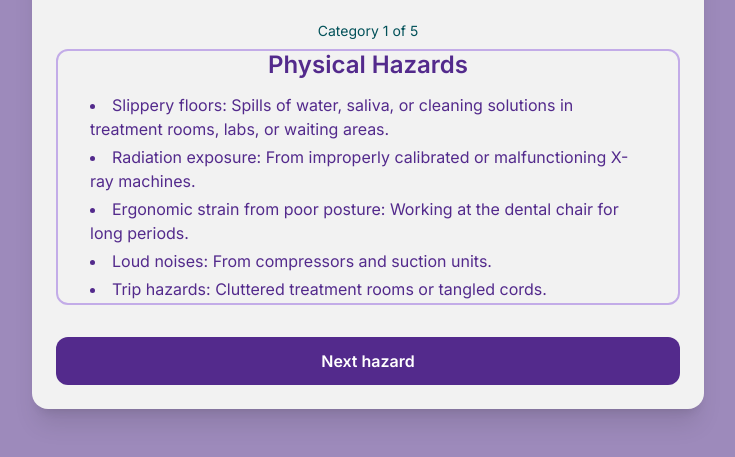
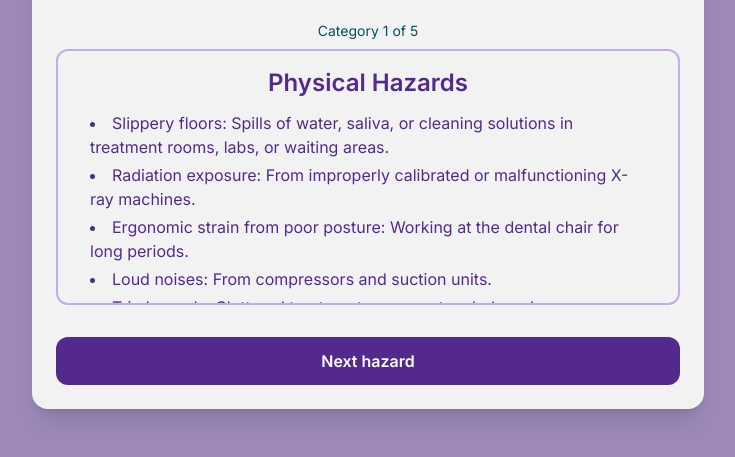
Before and after one commit to DapaLMS1/Identify-Hazards, a plain HTML site: page index.html in a window 1280 px wide. Shown: the part 227-684 px from the top of the page, without its empty margins (272-1007 px from the left). Drawn offline with nearby package versions, Linux system fonts and the light colour scheme.

Commit message:
Update index.html

```diff
--- a/index.html
+++ b/index.html
@@ -59,7 +59,7 @@
 
         <!-- Tube Container -->
         <div id="tube-container" class="relative overflow-hidden h-64 rounded-xl border-2 p-4 flex items-center justify-center bg-[#F2F2F2]" style="border-color: #C3ACE8;">
-            <div id="content-display" class="absolute w-full h-full flex flex-col justify-center items-center text-center px-4"></div>
+            <div id="content-display" class="absolute w-full h-full flex flex-col justify-start items-center text-center px-4"></div>
         </div>
 
         <!-- Buttons -->
@@ -145,7 +145,8 @@
 
             // Create a new div element for the incoming content
             const newContent = document.createElement('div');
-            newContent.className = 'absolute w-full h-full flex flex-col justify-center items-center text-center px-4 animate-slide-in-up overflow-y-auto'; // Added overflow-y-auto
+            // Changed justify-center to justify-start and added pt-4 for top padding
+            newContent.className = 'absolute w-full h-full flex flex-col justify-start items-center text-center px-4 pt-4 animate-slide-in-up overflow-y-auto';
             newContent.innerHTML = `
                 <h2 class="text-2xl font-semibold mb-3 text-[#532A8C]">${categoryData.category}</h2>
                 <ul class="list-disc list-inside text-left w-full px-4">${itemsHtml}</ul>
@@ -160,8 +161,6 @@
                 oldContent.classList.add('animate-slide-out-up');
                 console.log('[showContent] Added slide-out animation to old content.');
 
-                // Use a promise-based approach or a more robust animation listener
-                // to ensure the animation completes before removing the element.
                 const handleAnimationEnd = () => {
                     console.log('[showContent] oldContent animationend fired.');
                     oldContent.removeEventListener('animationend', handleAnimationEnd); // Clean up listener
```
